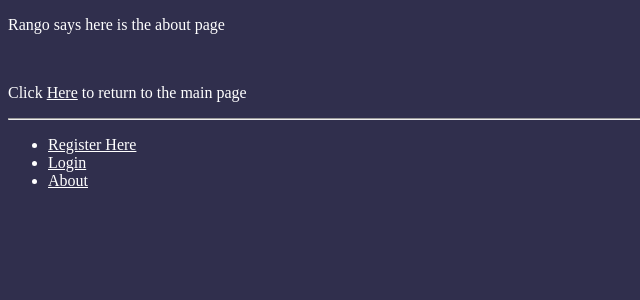
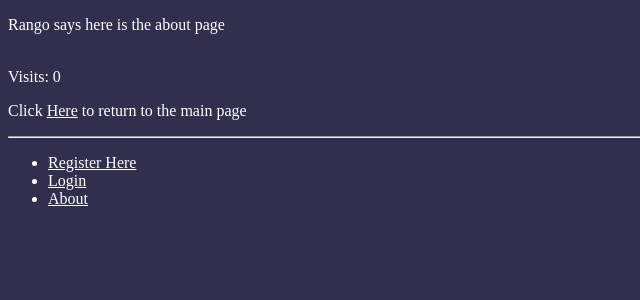
Before and after one commit to cartyc/mytangowithrango, a Django app: page /rango/about/ in a window 1280 px wide. Shown: the top 300 px of the page, without its empty margins (0-640 px from the left). Run offline with Django 3.2, Linux system fonts and the light colour scheme.

Commit message:
finished Chapter 11

```diff
--- a/rango/views.py
+++ b/rango/views.py
@@ -73,22 +73,18 @@ def index(request):
     category_list = Category.objects.order_by('-likes')[:5]
     most_viewed = Category.objects.order_by('-views')[:5]
 
-    context_dict = {'categories': category_list,
-				'most_viewed': most_viewed}
+    context_dict = {'categories': category_list,'most_viewed': most_viewed}
 
     visits = request.session.get("visits")
     if not visits:
         visits = 1
+
     reset_last_visit_time = False
 
     last_visit = request.session.get('last_visit')
+    if last_visit:
 
-    response = render(request, 'rango/index.html', context_dict)
-    last_visit = request.session.get('last_visit')
-    if 'last_visit' in request.COOKIES:
-        last_visit = request.COOKIES['last_visit']
         #cast value to date time
-        print last_visit
         last_visit_time = datetime.strptime(last_visit[:-7], "%Y-%m-%d %H:%M:%S")
 
         if (datetime.now() - last_visit_time).days > 0:
@@ -99,28 +95,36 @@ def index(request):
 
         #Last visit doesn't exist so set it
         reset_last_visit_time = True
-        context_dict['visits'] = visits
-        response = render(request, 'rango/index.html', context_dict)
 
     if reset_last_visit_time:
-        response.set_cookie('last_visit', datetime.now())
-        response.set_cookie('visits', visits)
+        request.session['last_visit'] = str(datetime.now())
+        request.session['visits'] = visits
 
+    context_dict['visits'] = visits
+    response = render(request, 'rango/index.html', context_dict)
     #Pass all the data into the render.
     return response
 
 def about(request):
 	link = '<a href="/rango">Home</a>'
-	return render(request, 'rango/about.html')
+
+	if request.session.get('visits'):
+		visits = request.session.get('visits')
+	else:
+		visits = 0
+
+	context_dict = {'visits': visits}
+
+	return render(request, 'rango/about.html', context_dict)
 
 
 def category(request, category_name_slug):
 
-	#Create a blank dict for the rendering engine
+    #Create a blank dict for the rendering engine
 	context_dict = {}
 
 	try:
-		#find the category that matches the slug url
+        #find the category that matches the slug url
 		category = Category.objects.get(slug=category_name_slug)
 		context_dict['category_name'] = category.name
 		print category
@@ -130,9 +134,8 @@ def category(request, category_name_slug):
 		context_dict['category'] = category
 
 	except Category.DoesNotExist:
-		#If nothing is found
+        #If nothing is found
 		pass
-
 	#Render it up
 	return render(request, 'rango/category.html', context_dict)
 
--- a/templates/base.html
+++ b/templates/base.html
@@ -17,6 +17,7 @@
 		<hr />
 
 		<div>
+
 			<ul>
 				{% if user.is_authenticated %}
 					<li><a href="{% url 'restricted' %}">Restricted Page</a></li>
--- a/templates/rango/about.html
+++ b/templates/rango/about.html
@@ -6,6 +6,9 @@
 {% block body_block %}
 
 	<p>Rango says here is the about page</p><br />
+
+	Visits: {{ visits }}
+
 	<p>Click <a href="/rango">Here</a> to return to the main page</p>
 
 	<!-- <img src="{% static "images/DSC_0570.JPG" %}" alt="More Iceland!"/> -->
```
